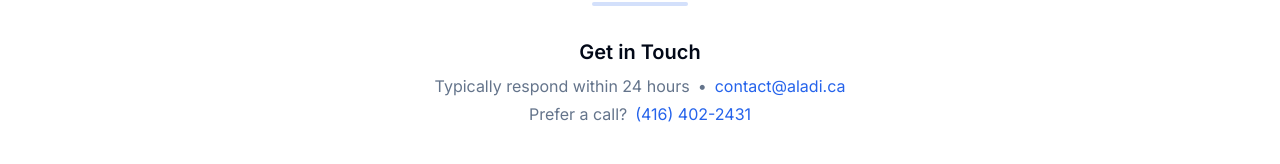
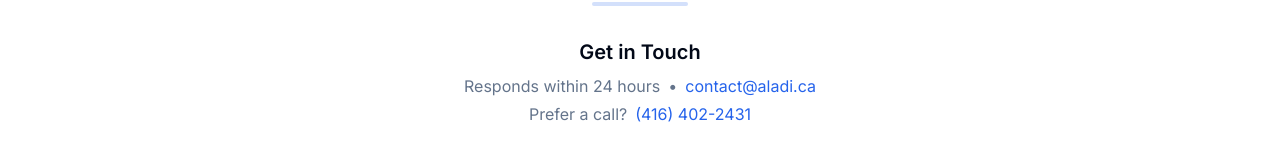
Before and after one commit to hadiahmed13/Aladi, a Next.js app: page / in a window 1280 px wide. Shown: the part 3722-3886 px from the top of the page. Built offline with nearby package versions, Linux system fonts and the light colour scheme.

Commit message:
FIX: small changes to improve about page

```diff
--- a/src/app/page.tsx
+++ b/src/app/page.tsx
@@ -191,7 +191,7 @@ export default function HomePage() {
                                 <h3 className="text-xl font-semibold">Get in Touch</h3>
                                 <div className="flex flex-col items-center space-y-1 text-muted-foreground">
                                     <p className="flex items-center gap-2">
-                                        <span>Typically respond within 24 hours</span>
+                                        <span>Responds within 24 hours</span>
                                         <span>•</span>
                                         <a href="mailto:contact@aladi.ca" className="text-primary hover:underline">
                                             contact@aladi.ca
--- a/src/components/Header.tsx
+++ b/src/components/Header.tsx
@@ -7,7 +7,7 @@ import Image from "next/image"
 
 export default function Header() {
   const [isScrolled, setIsScrolled] = useState(false)
-  const [isMobileMenuOpen, setIsMobileMenuOpen] = useState(false) // Add this line
+  const [isMobileMenuOpen, setIsMobileMenuOpen] = useState(false)
 
   useEffect(() => {
     const handleScroll = () => {
@@ -48,7 +48,7 @@ export default function Header() {
             </div>
           </Link>
 
-          {/* Mobile Menu Button (Add this block) */}
+          {/* Mobile Menu Button */}
           <button
               className="md:hidden p-2 z-10"
               onClick={() => setIsMobileMenuOpen(!isMobileMenuOpen)}
@@ -68,7 +68,7 @@ export default function Header() {
             </svg>
           </button>
 
-          {/* Desktop Navigation (Keep this as is) */}
+          {/* Desktop Navigation */}
           <nav className="hidden md:flex gap-6 items-center z-10">
             <Link href="/" className="text-sm font-medium text-slate-300 hover:text-white transition-colors">
               Home
@@ -90,7 +90,7 @@ export default function Header() {
             </Button>
           </nav>
 
-          {/* Mobile Dropdown Menu (Add this block) */}
+          {/* Mobile Dropdown Menu */}
           {isMobileMenuOpen && (
               <div className="md:hidden absolute top-16 left-0 right-0 bg-[#1E293B] border-t border-white/10 shadow-lg">
                 <nav className="flex flex-col space-y-4 p-4">
```
